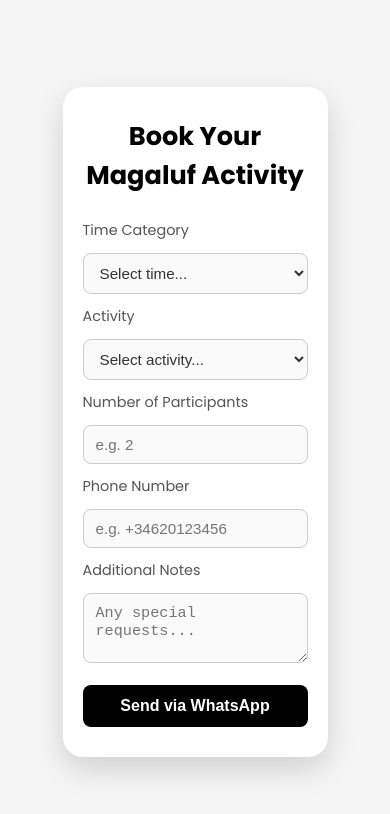
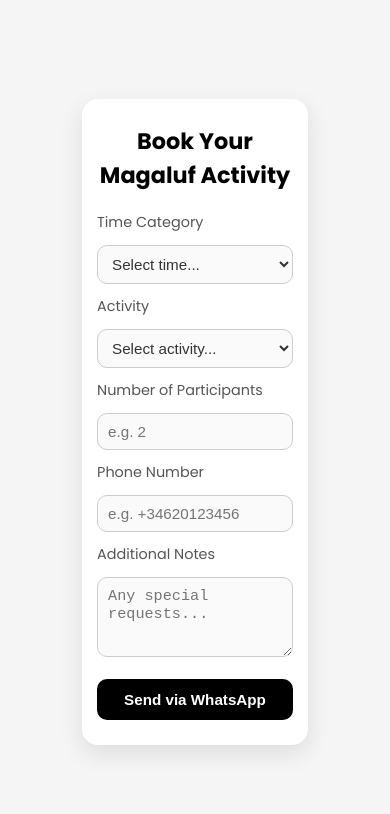
Before and after one commit to BusinessBotss/magalufactivities, a plain HTML site: page index.html in a window 390 px wide. Drawn offline with Linux system fonts and the light colour scheme.

Commit message:
Update index.html

```diff
--- a/index.html
+++ b/index.html
@@ -18,15 +18,20 @@
     }
     .container {
       width: 100%;
-      max-width: 320px;
+      max-width: 350px;
       background: #ffffff;
-      box-shadow: 0 12px 30px rgba(0, 0, 0, 0.15);
+      box-shadow: 0 8px 24px rgba(0, 0, 0, 0.1);
       border-radius: 20px;
       padding: 30px 20px;
       display: flex;
       flex-direction: column;
       align-items: center;
       text-align: center;
+      animation: fadeUp 0.8s ease forwards;
+    }
+    @keyframes fadeUp {
+      from { opacity: 0; transform: translateY(20px); }
+      to { opacity: 1; transform: translateY(0); }
     }
     h1 {
       font-size: 1.6rem;
@@ -49,27 +54,28 @@
       width: 100%;
       padding: 10px 12px;
       border: 1px solid #ccc;
-      border-radius: 8px;
+      border-radius: 10px;
       background: #fafafa;
-      font-size: 0.95rem;
+      font-size: 1rem;
       color: #333;
-      transition: border 0.3s;
+      transition: border 0.3s, background 0.3s;
     }
     select:focus, input:focus, textarea:focus {
       border: 1px solid #000;
+      background: #fff;
       outline: none;
     }
     textarea {
       resize: vertical;
-      min-height: 70px;
+      min-height: 80px;
     }
     .btn {
       margin-top: 10px;
-      padding: 12px;
+      padding: 14px;
       background: #000;
       color: #fff;
       border: none;
-      border-radius: 8px;
+      border-radius: 10px;
       font-weight: 700;
       font-size: 1rem;
       cursor: pointer;
@@ -77,6 +83,27 @@
     }
     .btn:hover {
       background: #333;
+    }
+
+    /* Responsive improvements */
+    @media (max-width: 480px) {
+      .container {
+        padding: 25px 15px;
+        border-radius: 16px;
+        max-width: 90%;
+      }
+      h1 {
+        font-size: 1.4rem;
+        margin-bottom: 20px;
+      }
+      select, input, textarea {
+        font-size: 0.95rem;
+        padding: 9px 10px;
+      }
+      .btn {
+        font-size: 0.95rem;
+        padding: 12px;
+      }
     }
   </style>
 </head>
```
